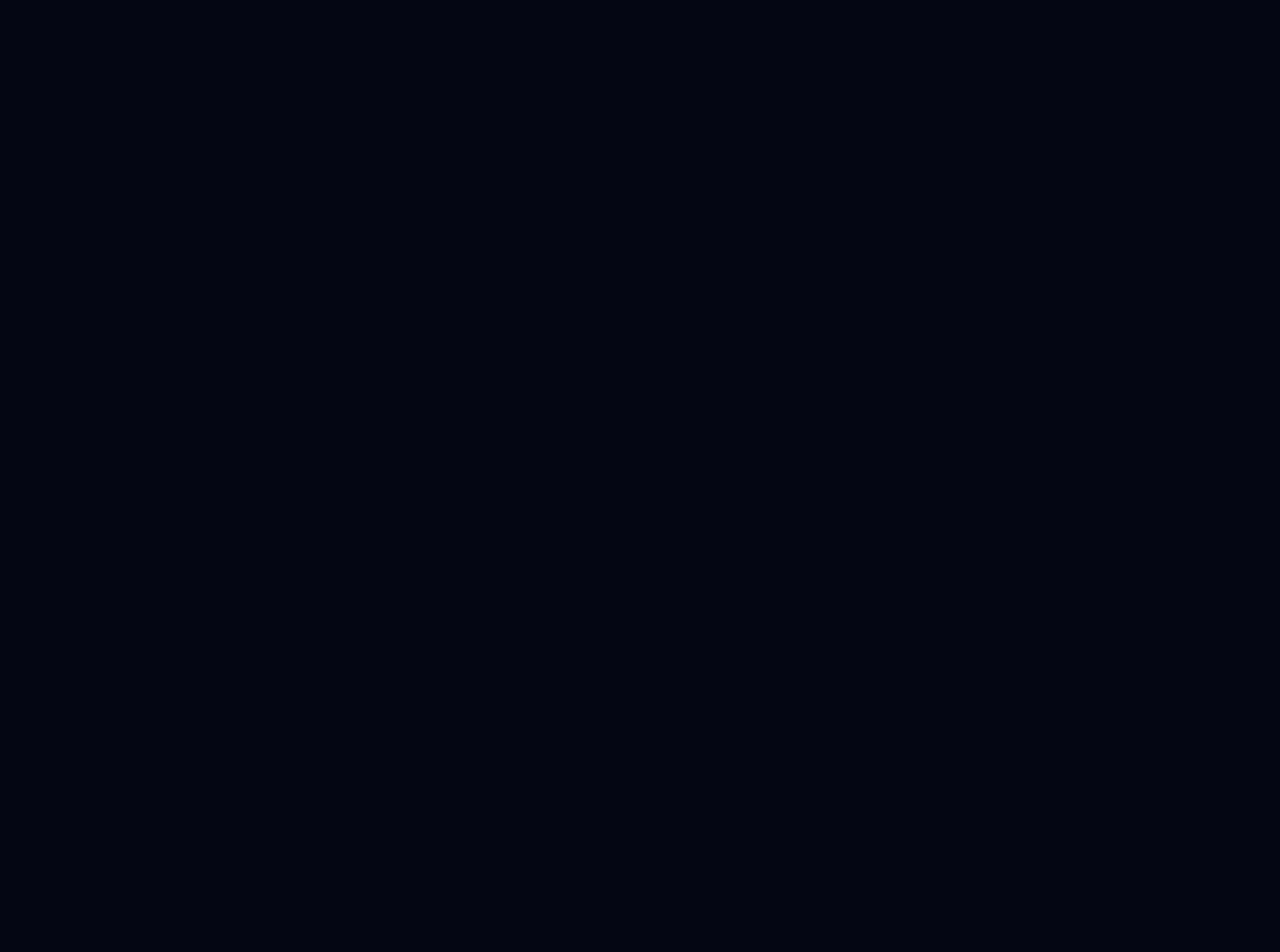
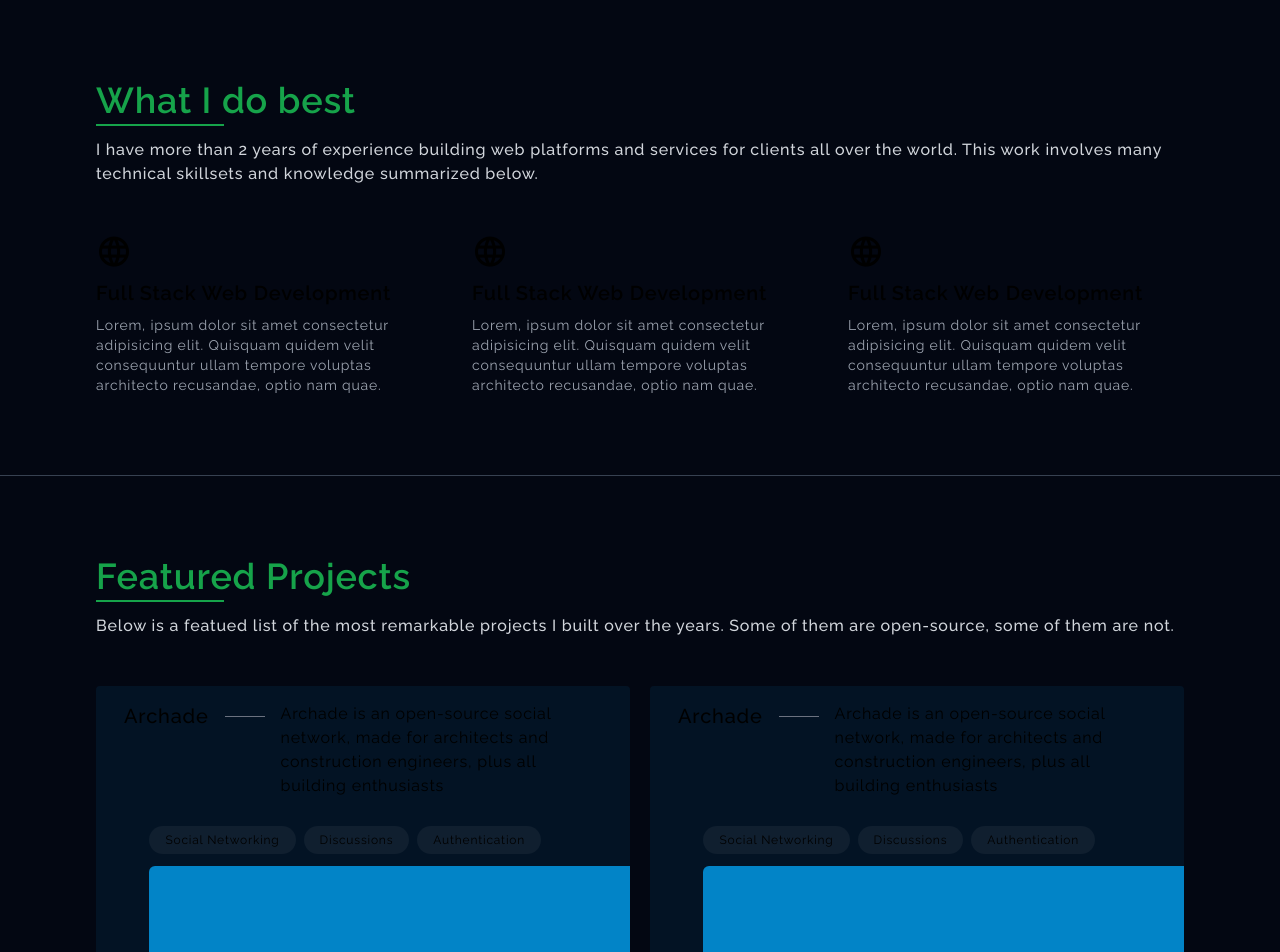
Before and after one commit to yahyaeddhissa/yahyaeddhissa.vercel.app, a Next.js app: page / in a window 1280 px wide. Shown: the part 800-1752 px from the top of the page. Before the commit the page ends 800 px from the top, so only its background shows below. Built offline with nearby package versions, Linux system fonts and the light colour scheme.

Commit message:
Added skills and projects sections

```diff
--- a/src/app/page.tsx
+++ b/src/app/page.tsx
@@ -9,10 +9,60 @@ export const metadata: Metadata = {
     "I'm a Software Engineer currently working as the CTO and co-founder of Orderedo. I'm very enthusiastic when it comes to Developer Experience and Design Patterns, while also emphasizing on Accessibility and good User Experience. I also share what I know on my personal blog and contribute to open-source projects.",
 };
 
+function Skill() {
+  return (
+    <div>
+      <div className="mb-1.5">
+        <i className={`ti ti-world text-4xl`} />
+      </div>
+      <h4 className="text-xl font-semibold mb-2">Full Stack Web Development</h4>
+      <p className="text-sm font-normal text-gray-400">
+        Lorem, ipsum dolor sit amet consectetur adipisicing elit. Quisquam
+        quidem velit consequuntur ullam tempore voluptas architecto recusandae,
+        optio nam quae.
+      </p>
+    </div>
+  );
+}
+
+function Project() {
+  return (
+    <div className="bg-sky-600 bg-opacity-10 rounded relative overflow-hidden">
+      <div className="flex items-start gap-4 px-7 py-4 mb-3">
+        <div className="flex items-center gap-4">
+          <h4 className="text-xl font-medium">Archade</h4>
+          <div className="h-0 w-10 border-t border-gray-500 flex-none" />
+        </div>
+        <p className="font-normal">
+          Archade is an open-source social network, made for architects and
+          construction engineers, plus all building enthusiasts
+        </p>
+      </div>
+      <div className="flex">
+        <div className="ml-auto w-[90%]">
+          <div className="flex gap-2 text-xs font-normal mb-3">
+            {["Social Networking", "Discussions", "Authentication"].map(
+              (item) => (
+                <div
+                  className="flex h-7 items-center px-4 bg-white bg-opacity-5 rounded-full"
+                  key={Math.random()}
+                >
+                  {item}
+                </div>
+              )
+            )}
+          </div>
+          <div className="h-60 w-full bg-sky-600 rounded-tl-md"></div>
+        </div>
+      </div>
+    </div>
+  );
+}
+
 export default function Home() {
   return (
     <main>
-      <div>
+      <div className="h-screen border-b border-b-gray-800">
         <header className="flex md:justify-between justify-center items-center h-20 md:px-24 px-6 w-screen">
           <div className="flex items-center gap-2 flex-none">
             <div className="md:h-8 md:w-8 w-6 h-6 bg-green-800 rounded-full flex-none" />
@@ -36,14 +86,14 @@ export default function Home() {
           <h1 className="md:text-5xl text-3xl font-semibold mb-6">
             Design and Code Exceptional Online Experiences.
           </h1>
-          <h3 className="text-sm text-gray-400 mb-10 md:block hidden">
+          <p className="text-sm text-gray-400 mb-10 md:block hidden">
             I&apos;m a Software Engineer currently working as the CTO and
             co-founder of <span className="underline text-white">Orderedo</span>
             . I&apos;m very enthusiastic when it comes to Developer Experience
             and Design Patterns, while also emphasizing on Accessibility and
             good User Experience. I also share what I know on my personal blog
             and contribute to open-source projects.
-          </h3>
+          </p>
           <div className="flex md:gap-6 gap-4 items-center justify-center md:justify-normal">
             <div className="flex-none">
               <Button>View Projects</Button>
@@ -57,6 +107,42 @@ export default function Home() {
           </div>
         </div>
       </div>
+      <section className="md:px-24 px-6 py-20">
+        <div className="mb-3">
+          <h3 className="text-4xl font-semibold text-green-600 mb-1">
+            What I do best
+          </h3>
+          <div className="h-0 w-32 border-t-2 border-green-600" />
+        </div>
+        <p className="text-gray-300 mb-12">
+          I have more than 2 years of experience building web platforms and
+          services for clients all over the world. This work involves many
+          technical skillsets and knowledge summarized below.
+        </p>
+        <div className="grid grid-cols-3 gap-10">
+          <Skill />
+          <Skill />
+          <Skill />
+        </div>
+      </section>
+      <section className="md:px-24 px-6 py-20 border-y border-gray-700">
+        <div className="mb-3">
+          <h3 className="text-4xl font-semibold text-green-600 mb-1">
+            Featured Projects
+          </h3>
+          <div className="h-0 w-32 border-t-2 border-green-600" />
+        </div>
+        <p className="text-gray-300 mb-12">
+          Below is a featued list of the most remarkable projects I built over
+          the years. Some of them are open-source, some of them are not.
+        </p>
+        <div className="grid grid-cols-2 gap-5">
+          <Project />
+          <Project />
+          <Project />
+          <Project />
+        </div>
+      </section>
     </main>
   );
 }
```
